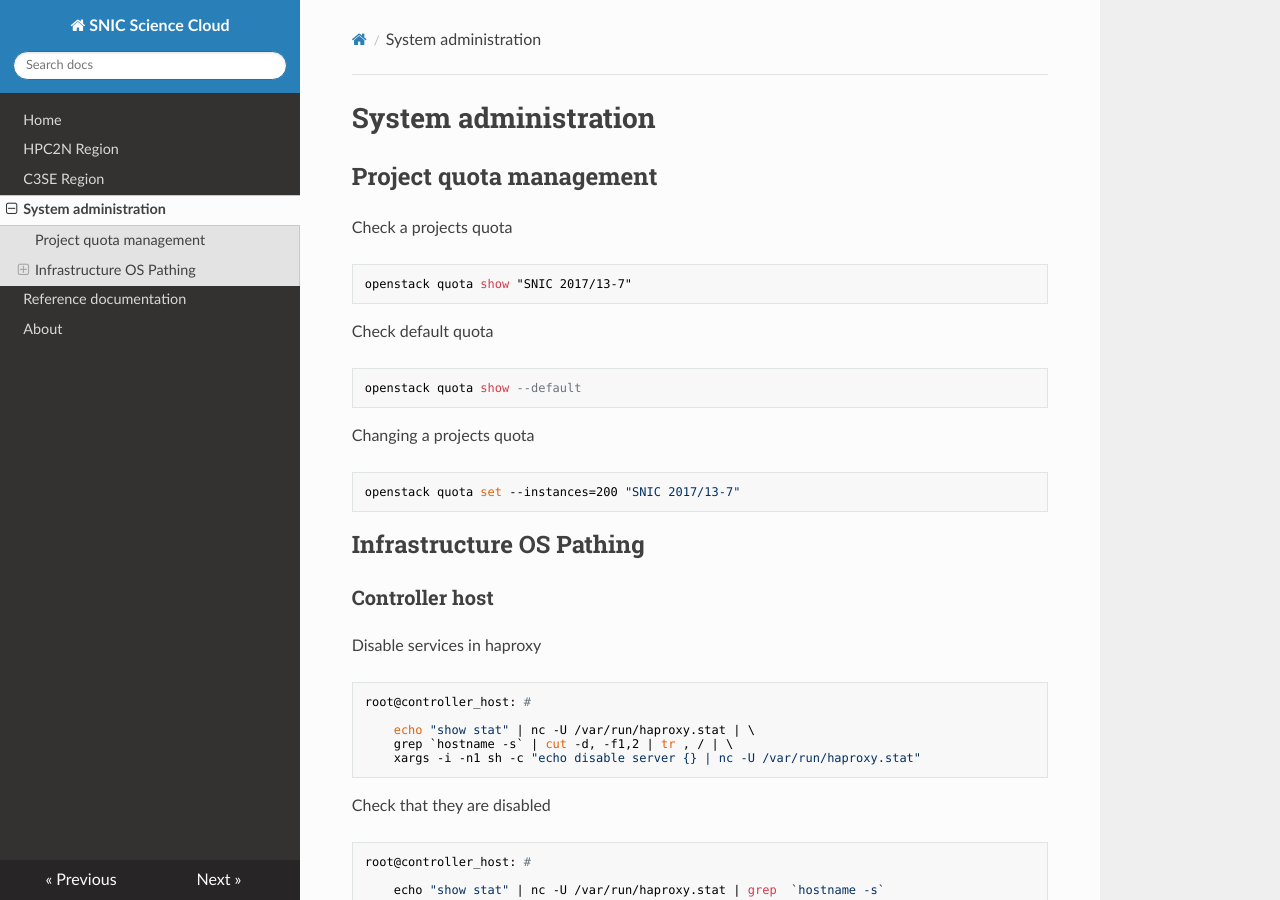
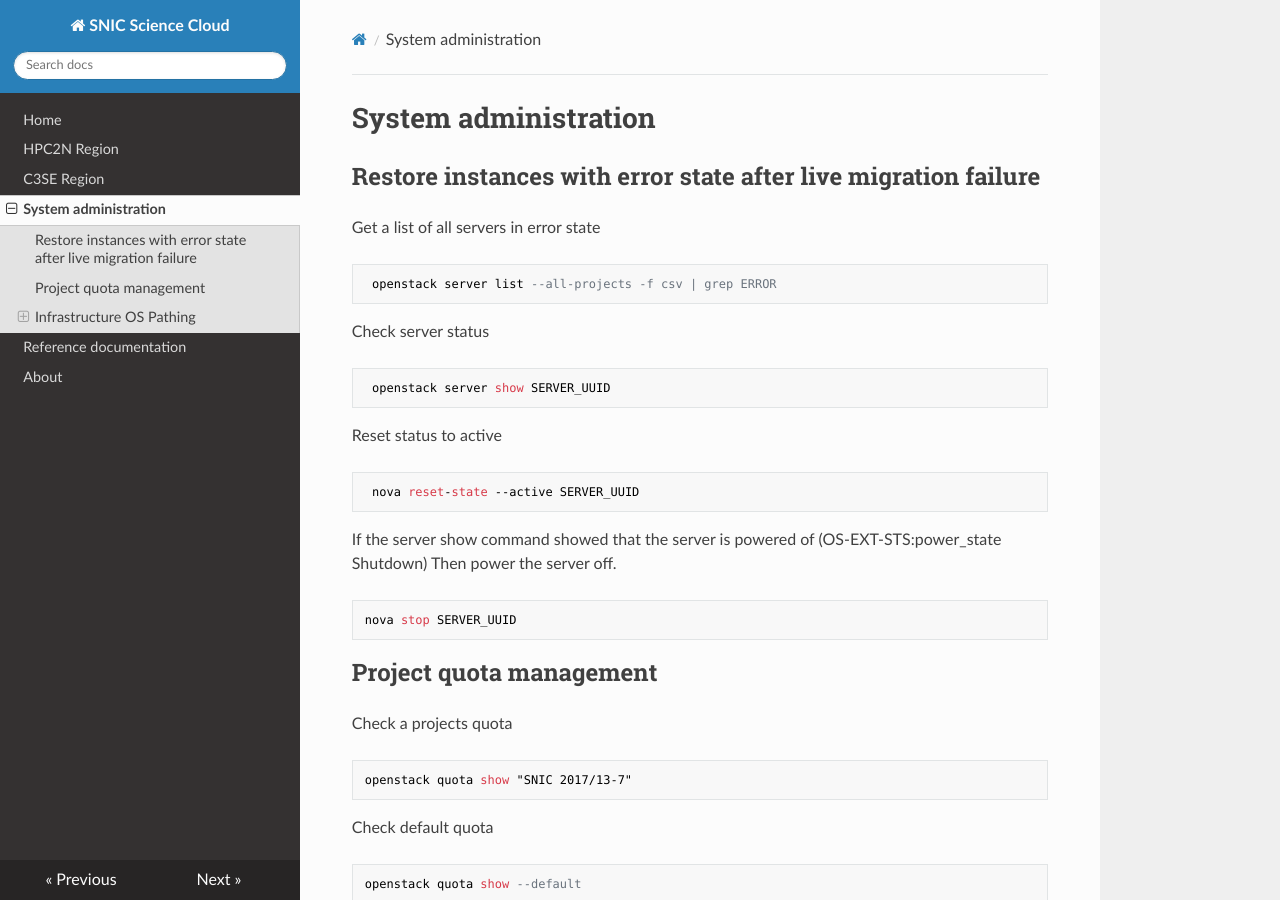
Before and after one commit to SNICScienceCloud/operators-documentation, an MkDocs documentation site: the page built from docs/sysadmin_common.md, in a window 1280 px wide and 900 px high. Built offline with MkDocs 1.6.1, drawn with Linux system fonts in a browser that asks for light colours; nearby versions of some CDN libraries; old or Windows-style settings are respelled for this version of MkDocs.

Commit message:
Added info on how to handle error instances after live migrate

```diff
--- a/docs/sysadmin_common.md
+++ b/docs/sysadmin_common.md
@@ -1,4 +1,23 @@
 # System administration
+
+## Restore instances with error state after live migration failure
+
+Get a list of all servers in error state
+
+     openstack server list --all-projects -f csv | grep ERROR
+
+Check server status
+
+     openstack server show SERVER_UUID
+
+Reset status to active
+
+     nova reset-state --active SERVER_UUID
+
+If the server show command showed that the server is powered of (OS-EXT-STS:power_state  Shutdown)
+Then power the server off.
+
+	nova stop SERVER_UUID
 
 ## Project quota management
 
```
